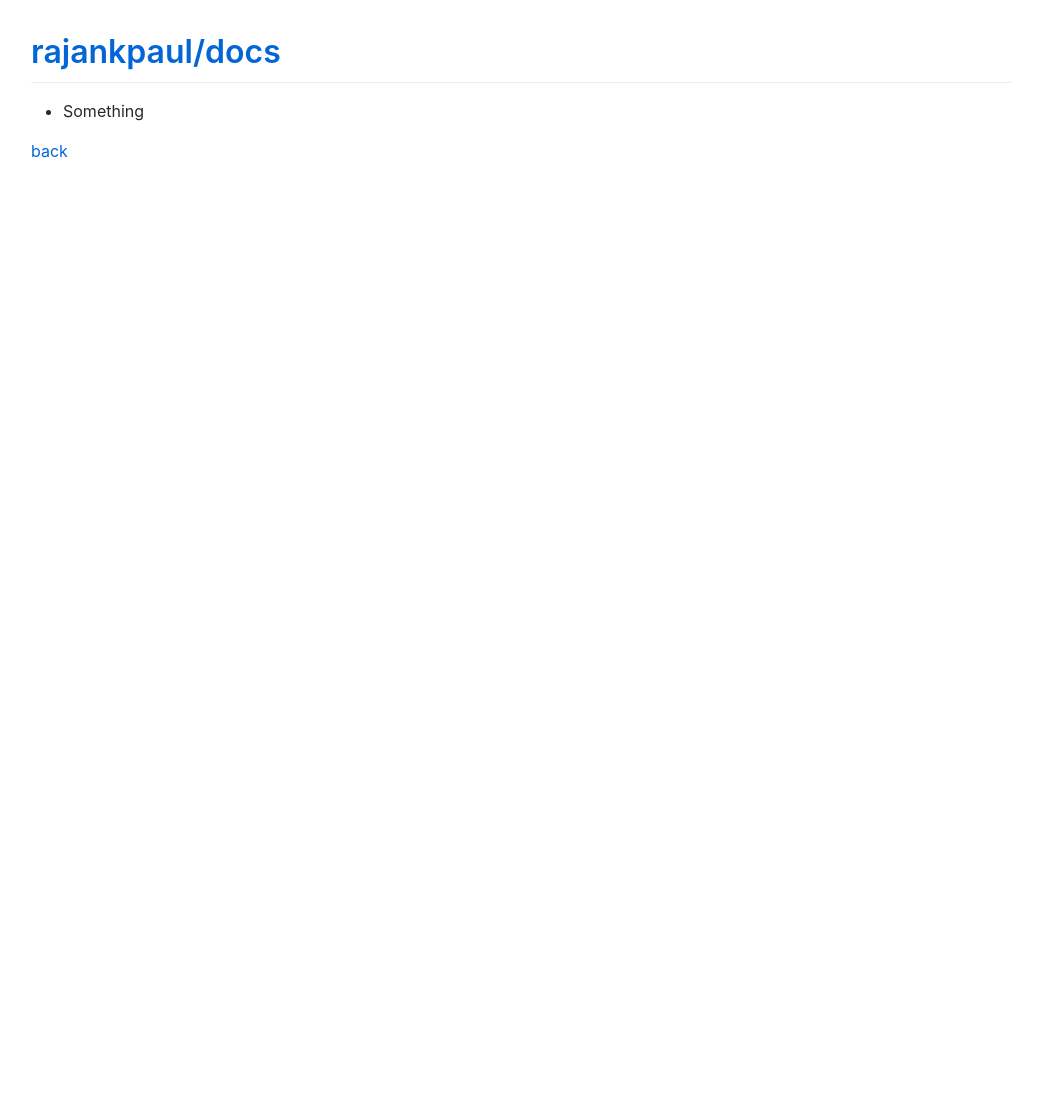
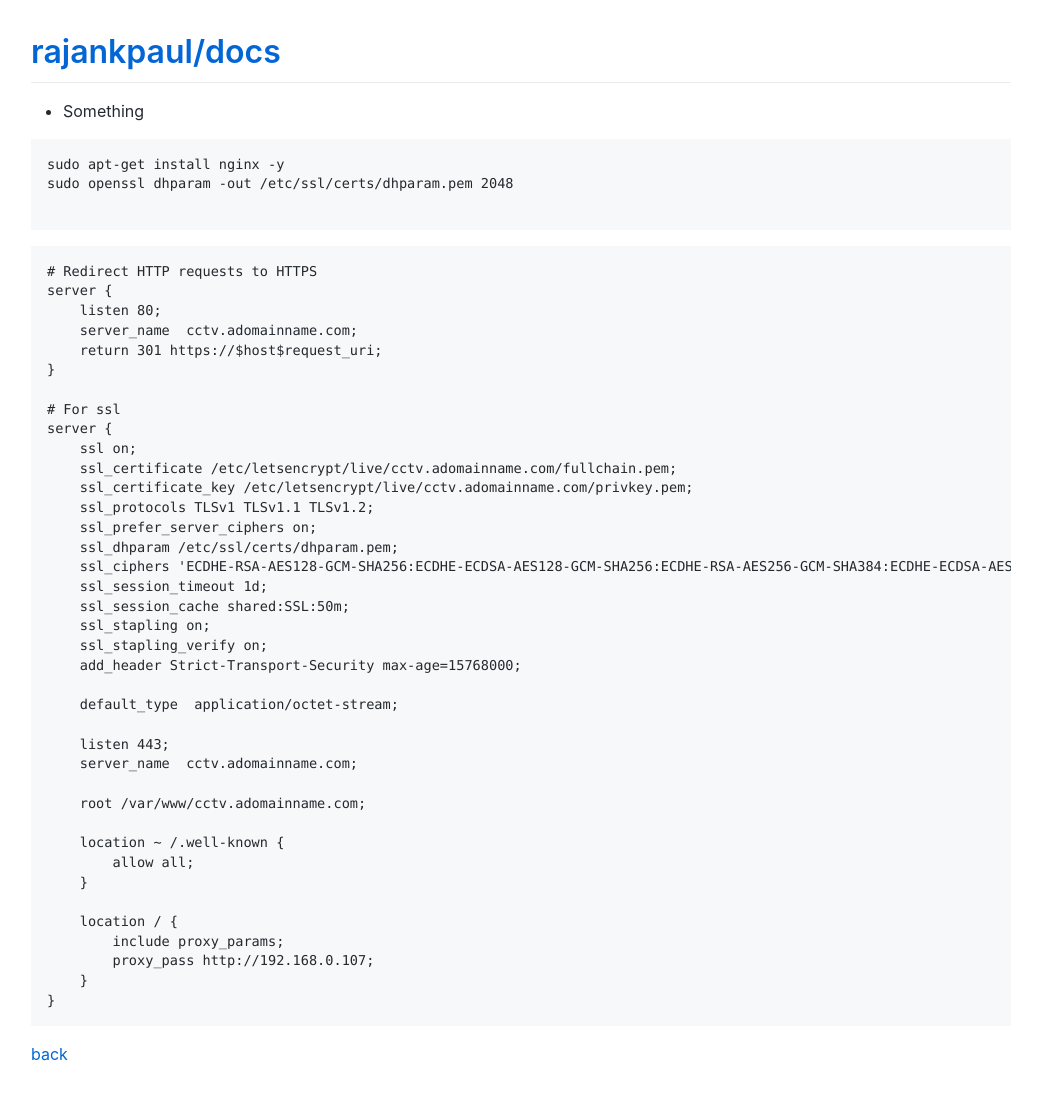
Before and after one commit to rajankpaul/docs, a Jekyll site: the page built from tutorials/linux/nginx/index.md, in a window 1280 px wide. Shown: the whole page, without its empty margins (119-1161 px from the left). Built offline with Jekyll 4.4.1, drawn with Linux system fonts in a browser that asks for light colours; comment, search, counter and statistics services are not loaded; before the commit the page ends 900 px from its top, so only the background shows below that.

Commit message:
Update index.md

````diff
--- a/tutorials/linux/nginx/index.md
+++ b/tutorials/linux/nginx/index.md
@@ -5,4 +5,51 @@ title: NGINX
 
 *   Something
 
+```
+sudo apt-get install nginx -y
+sudo openssl dhparam -out /etc/ssl/certs/dhparam.pem 2048
+
+```
+
+```
+# Redirect HTTP requests to HTTPS
+server {
+    listen 80;
+    server_name  cctv.adomainname.com;
+    return 301 https://$host$request_uri;
+}
+
+# For ssl
+server {
+    ssl on;
+    ssl_certificate /etc/letsencrypt/live/cctv.adomainname.com/fullchain.pem;
+    ssl_certificate_key /etc/letsencrypt/live/cctv.adomainname.com/privkey.pem;
+    ssl_protocols TLSv1 TLSv1.1 TLSv1.2;
+    ssl_prefer_server_ciphers on;
+    ssl_dhparam /etc/ssl/certs/dhparam.pem;
+    ssl_ciphers 'ECDHE-RSA-AES128-GCM-SHA256:ECDHE-ECDSA-AES128-GCM-SHA256:ECDHE-RSA-AES256-GCM-SHA384:ECDHE-ECDSA-AES256-GCM-SHA384:DHE-RSA-AES128-GCM-SHA256:DHE-DSS-AES128-GCM-SHA256:kEDH+AESGCM:ECDHE-RSA-AES128-SHA256:ECDHE-ECDSA-AES128-SHA256:ECDHE-RSA-AES128-SHA:ECDHE-ECDSA-AES128-SHA:ECDHE-RSA-AES256-SHA384:ECDHE-ECDSA-AES256-SHA384:ECDHE-RSA-AES256-SHA:ECDHE-ECDSA-AES256-SHA:DHE-RSA-AES128-SHA256:DHE-RSA-AES128-SHA:DHE-DSS-AES128-SHA256:DHE-RSA-AES256-SHA256:DHE-DSS-AES256-SHA:DHE-RSA-AES256-SHA:AES128-GCM-SHA256:AES256-GCM-SHA384:AES128-SHA256:AES256-SHA256:AES128-SHA:AES256-SHA:AES:CAMELLIA:DES-CBC3-SHA:!aNULL:!eNULL:!EXPORT:!DES:!RC4:!MD5:!PSK:!aECDH:!EDH-DSS-DES-CBC3-SHA:!EDH-RSA-DES-CBC3-SHA:!KRB5-DES-CBC3-SHA';
+    ssl_session_timeout 1d;
+    ssl_session_cache shared:SSL:50m;
+    ssl_stapling on;
+    ssl_stapling_verify on;
+    add_header Strict-Transport-Security max-age=15768000;
+
+    default_type  application/octet-stream;
+
+    listen 443;
+    server_name  cctv.adomainname.com;
+
+    root /var/www/cctv.adomainname.com;
+
+    location ~ /.well-known {
+        allow all;
+    }
+
+    location / {
+        include proxy_params;
+        proxy_pass http://192.168.0.107;
+    }
+}
+```
+
 [back](../)
````
